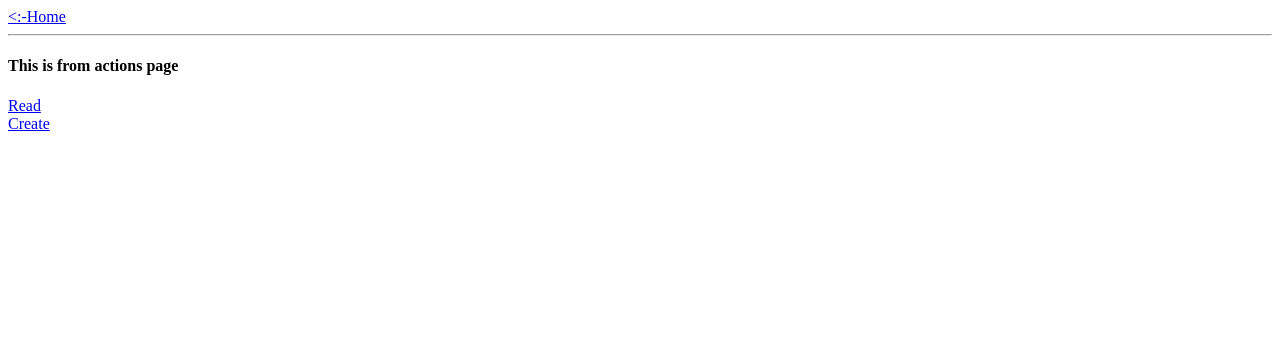
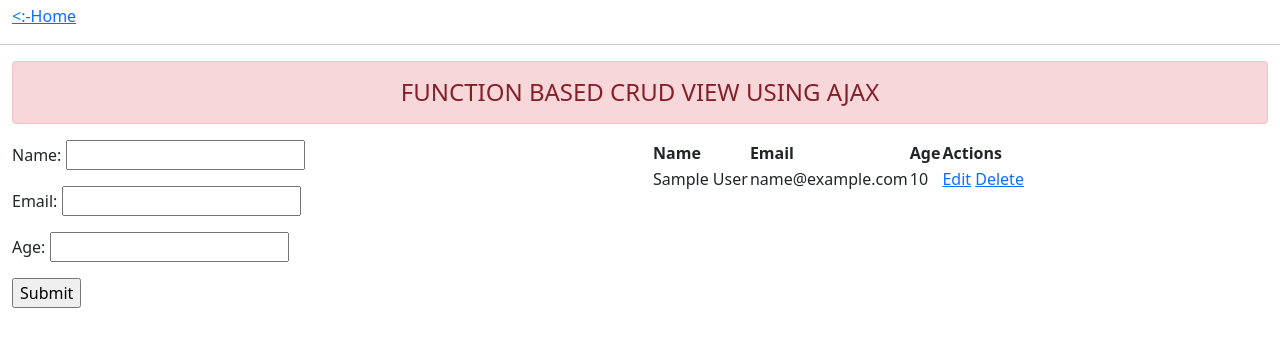
Before and after one commit to mfarzamalam/Todo, a Django app: page /action/ in a window 1280 px wide. Shown: the top 347 px of the page. Run offline with Django 3.2, Linux system fonts and the light colour scheme; tables that the repository leaves empty hold one stand-in row (values such as "Sample post"); some libraries are stand-ins or nearby versions.

Commit message:
signle page crud

```diff
--- a/base/templates/base/base.html
+++ b/base/templates/base/base.html
@@ -1,3 +1,4 @@
+{% load static %}
 <!DOCTYPE html>
 <html lang="en">
 <head>
@@ -5,10 +6,19 @@
     <meta http-equiv="X-UA-Compatible" content="IE=edge">
     <meta name="viewport" content="width=device-width, initial-scale=1.0">
     <title>Home Page</title>
+    <link rel="stylesheet" href="{% static 'base/css/bootstrap.min.css' %}">
+
 </head>
 <body>
-        <a href="{% url 'base:home' %}"><:-Home</a>
+        <div class="container-fluid mt-1">
+            <a href="{% url 'base:home' %}"><:-Home</a>
+        </div>
         <hr>
+
         {% block main %}{% endblock main %}
+
+        <script src="{% static 'base/js/bootstrap.min.js' %}"></script>
+        <script src="{% static 'base/js/popper.js' %}"></script>
+        <script src="{% static 'base/js/jquery.js' %}"></script>
 </body>
 </html>
--- a/base/templates/base/home.html
+++ b/base/templates/base/home.html
@@ -1,6 +1,10 @@
 {% extends 'base/base.html' %}
 
 {% block main %}
+
+        <div class="container-fluid">
             <h1>Welcome To Home Page</h1>
-            <a href="{% url 'crud:action' %}">Action Page</a>
+            <a href="{% url 'crud:create_read' %}">Action Page</a>
+        </div>
+
 {% endblock main %}
--- a/crud/templates/crud/action.html
+++ b/crud/templates/crud/action.html
@@ -1,9 +1,49 @@
 {% extends 'base/base.html' %}
 
 {% block main %}
+    <div class="container-fluid">
+        <h4 class="text-center alert alert-danger"> FUNCTION BASED CRUD VIEW USING AJAX</h4>
 
-    <h4>This is from actions page</h4>
-    <a href="{% url 'crud:read' %}  ">Read</a><br>
-    <a href="{% url 'crud:create' %}">Create</a>
+        <div class="row">
+
+            <div class="col-lg-6">
+                <form action="" method="post">
+                    {% csrf_token %}
+                    {{form.as_p}}
+                    <input type="submit" value="Submit">
+                </form>
+            </div>
+
+            <div class="col-lg-6">
+
+                <table>
+                    <thead>
+                        <th>Name</th>
+                        <th>Email</th>
+                        <th>Age</th>
+                        <th>Actions</th>
+                    </thead>
+
+                    {% for user in users %}
+
+                        <tr>
+                            <td>{{user.name}}</td>
+                            <td>{{user.email}}</td>
+                            <td>{{user.age}}</td>
+                            <td>
+                                <a href="{% url 'crud:update' user.id %}">Edit</a>
+                                <a href="{% url 'crud:delete' user.id %}">Delete</a>
+                            </td>
+                        </tr>
+
+                    {% endfor %}
+
+                </table>
+
+            </div>
+
+        </div>
+
+    </div>
 
 {% endblock main %}
--- a/crud/urls.py
+++ b/crud/urls.py
@@ -1,8 +1,6 @@
 from django.urls import path, include
 from .views import (
-    action,
-    create,
-    read,
+    create_read,
     update,
     delete,
 )
@@ -10,9 +8,7 @@ from .views import (
 app_name = 'crud'
 
 urlpatterns = [
-    path('',                  action, name='action'),
-    path('create/',           create, name='create'),
-    path('read/',             read,   name='read'),
+    path('',                  create_read, name='create_read'),
     path('update/<int:pk>/',  update, name='update'),
     path('delete/<int:pk>/',  delete, name='delete'),
 ]
--- a/crud/views.py
+++ b/crud/views.py
@@ -3,27 +3,18 @@ from .forms import UserForm
 from .models import User
 
 # Create your views here.
-def action(request):
-    return render(request, 'crud/action.html')
-
-def create(request):
+def create_read(request):
     if request.method == "POST":
         form = UserForm(request.POST)
         if form.is_valid():
             form.save()
-            return redirect('crud:read')
+            return redirect('/action')
     else:
         form = UserForm
 
-    context = {'form':form}
-    return render(request, 'crud/create.html', context)
-
-
-def read(request):
     users = User.objects.all()
-
-    context = {'users':users}
-    return render(request, 'crud/read.html', context)
+    context = {'form':form, 'users':users}
+    return render(request, 'crud/action.html', context)
 
 
 def update(request,pk):
@@ -33,17 +24,14 @@ def update(request,pk):
         form = UserForm(request.POST, instance=user)
         if form.is_valid():
             form.save()
-            return redirect('crud:read')
+            return redirect('/action')
 
-
-    context = {'form':form}
-    return render(request, 'crud/update.html', context)
+    users = User.objects.all()
+    context = {'form':form, 'users':users}
+    return render(request, 'crud/action.html', context)
 
 def delete(request,pk):
     user = User.objects.filter(pk=pk)
-    if request.method == "POST":
-        user.delete()
-        return redirect('crud:read')
+    user.delete()
 
-    else:
-        return render(request, 'crud/delete.html')
+    return redirect('/action')
```
Also changed, not shown: crud/templates/crud/create.html (deleted, +0 -11 lines), crud/templates/crud/delete.html (deleted, +0 -12 lines), crud/templates/crud/read.html (deleted, +0 -10 lines), crud/templates/crud/update.html (deleted, +0 -11 lines).
